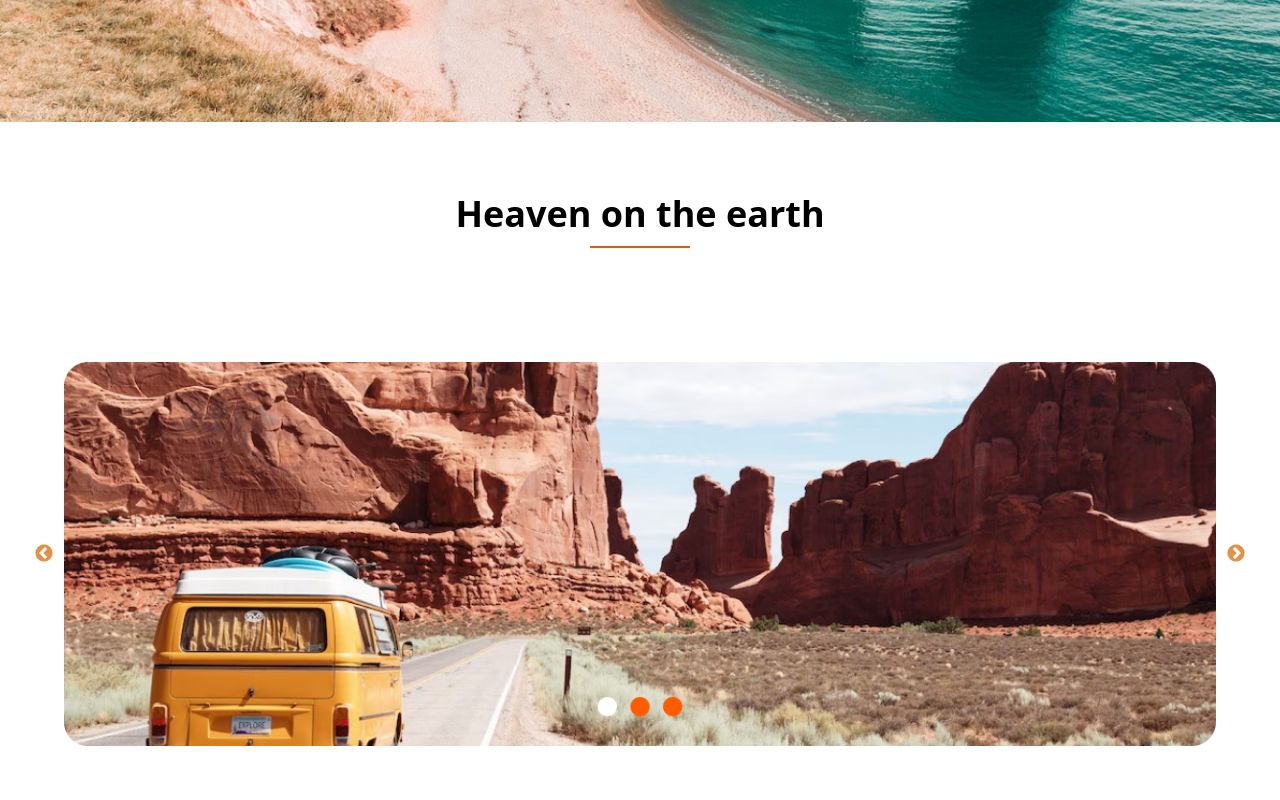
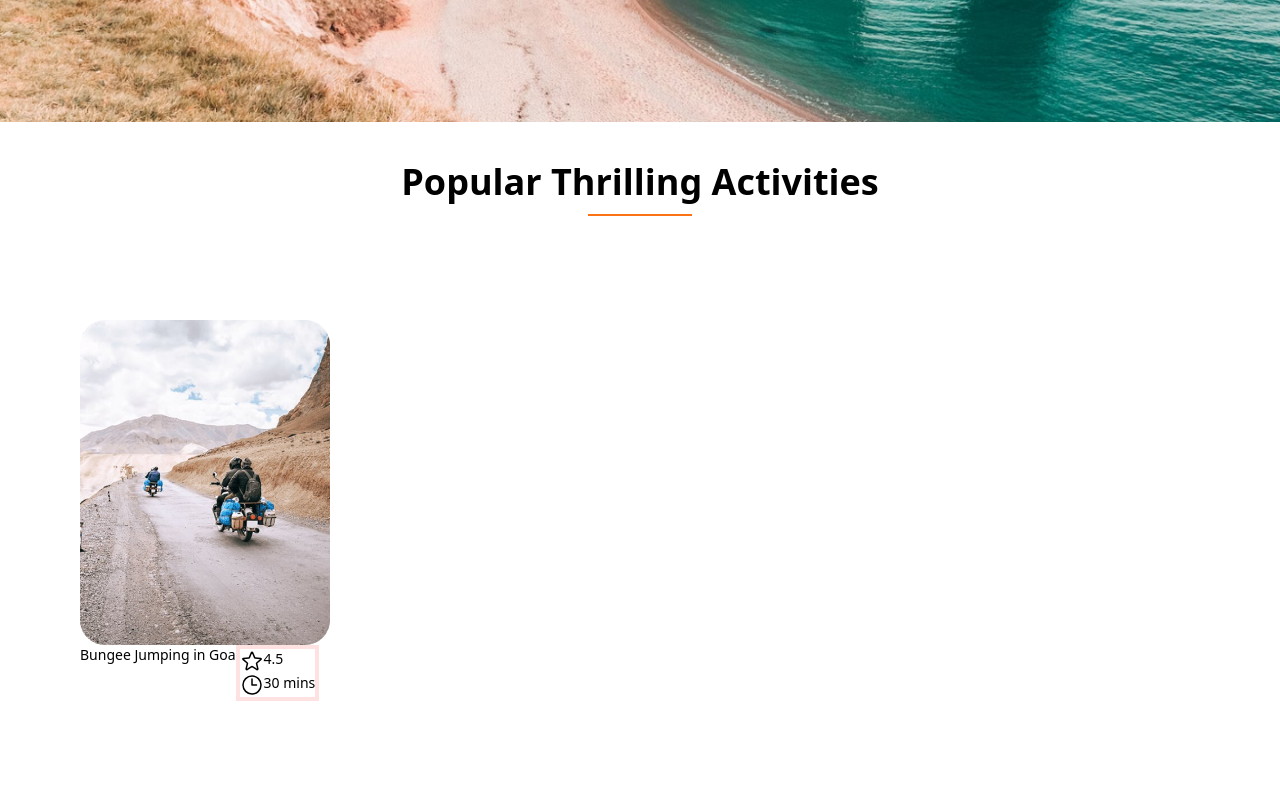
Before and after one commit to iamajitsharma/goa-adventure-frontend, a Next.js app in the folder frontend/: page / in a window 1280 px wide. Shown: the part 400-1200 px from the top of the page. Built offline with nearby package versions, Linux system fonts and the light colour scheme.

Commit message:
Fixed next error

```diff
--- /dev/null
+++ b/frontend/src/components/Activity.tsx
@@ -0,0 +1,52 @@
+import React from "react";
+
+export default function Activity() {
+  return (
+    <div className="flex flex-col text-black text-sm">
+      <img src="assets/Rectangle_20.png" alt="Activity image" />
+
+      <div className="flex flex-row">
+        <div className=" block">
+          <span>Bungee Jumping in Goa</span>
+          <div></div>
+        </div>
+        <div className="flex flex-col justify-end border-red-100 border-4">
+          <div className="flex flex-row">
+            <svg
+              xmlns="http://www.w3.org/2000/svg"
+              fill="none"
+              viewBox="0 0 24 24"
+              stroke-width="1.5"
+              stroke="currentColor"
+              className="w-6 h-6"
+            >
+              <path
+                stroke-linecap="round"
+                stroke-linejoin="round"
+                d="M11.48 3.499a.562.562 0 011.04 0l2.125 5.111a.563.563 0 00.475.345l5.518.442c.499.04.701.663.321.988l-4.204 3.602a.563.563 0 00-.182.557l1.285 5.385a.562.562 0 01-.84.61l-4.725-2.885a.563.563 0 00-.586 0L6.982 20.54a.562.562 0 01-.84-.61l1.285-5.386a.562.562 0 00-.182-.557l-4.204-3.602a.563.563 0 01.321-.988l5.518-.442a.563.563 0 00.475-.345L11.48 3.5z"
+              />
+            </svg>
+            <span>4.5</span>
+          </div>
+          <div className="flex flex-row justify-end">
+            <svg
+              xmlns="http://www.w3.org/2000/svg"
+              fill="none"
+              viewBox="0 0 24 24"
+              stroke-width="1.5"
+              stroke="currentColor"
+              className="w-6 h-6"
+            >
+              <path
+                stroke-linecap="round"
+                stroke-linejoin="round"
+                d="M12 6v6h4.5m4.5 0a9 9 0 11-18 0 9 9 0 0118 0z"
+              />
+            </svg>
+            <span>30 mins</span>
+          </div>
+        </div>
+      </div>
+    </div>
+  );
+}
--- a/frontend/src/components/Heading.tsx
+++ b/frontend/src/components/Heading.tsx
@@ -7,7 +7,7 @@ export default function Heading({ heading }: IHeading) {
   return (
     <div className="text-black font-semibold text-4xl flex flex-col items-center justify-center mt-10 m-3">
       <h1>{heading}</h1>
-      <div className="bg-orange-600 w-1/12 h-0.5 m-3"></div>
+      <div className="bg-orange-500 w-1/12 h-0.5 m-3"></div>
     </div>
   );
 }
--- a/frontend/src/components/hero.tsx
+++ b/frontend/src/components/hero.tsx
@@ -11,7 +11,14 @@ import {
   XMarkIcon,
 } from "@heroicons/react/24/outline";
 import { ChevronDownIcon } from "@heroicons/react/24/solid";
-import Heading from "../components/Heading";
+
+import dynamic from "next/dynamic";
+const Activity = dynamic(() => import("../components/Activity"), {
+  ssr: false,
+});
+const Heading = dynamic(() => import("../components/Heading"), {
+  ssr: false,
+});
 
 const settings1 = {
   infinite: true,
@@ -364,13 +371,20 @@ export default function Hero() {
                           />
                         </span>
                       </div>
-                      <div className="bg-orange-600 text-white py-5 pr-10 pl-4 w-100 h-200 overflow-hidden">
+                      <div className="bg-orange-500 text-white py-5 pr-10 pl-4 w-100 h-200 overflow-hidden">
                         <span>Search</span>
                       </div>
                     </div>
                   </div>
                 </div>
               </div>
+            </div>
+          </div>
+
+          <div className="flex flex-col">
+            <Heading heading={"Popular Thrilling Activities"} />
+            <div className="flex flex-row m-20 justify-between">
+              <Activity />
             </div>
           </div>
 
```
